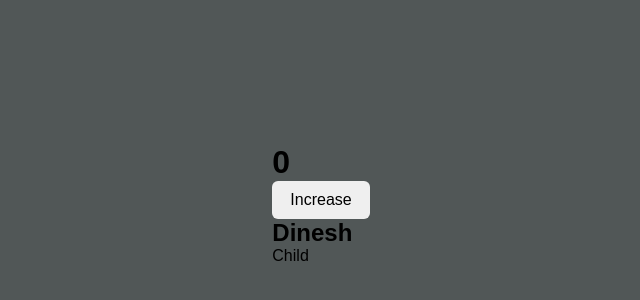
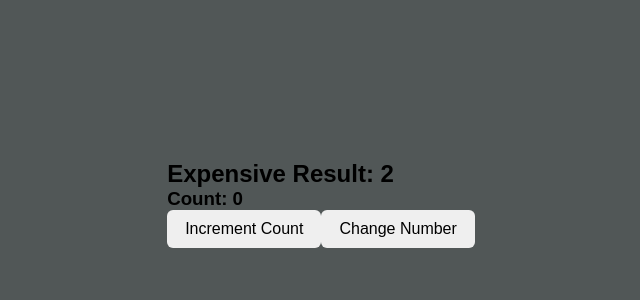
Before and after one commit to DineshSivalanka/React-Practice, a React (Vite) app: page / in a window 1280 px wide. Shown: the part 196-496 px from the top of the page, without its empty margins (319-959 px from the left). Built offline with nearby package versions, Linux system fonts and the light colour scheme.

Commit message:
Use Memo

```diff
--- a/src/App.jsx
+++ b/src/App.jsx
@@ -23,6 +23,8 @@ import DynamicTask from './component/Dynamic_Route and Nested Route/DynamicTask'
 import ProtectedApp from './component/React Protected Routes/ProtectedApp';
 import LocalStorage from './component/LocalStorage/LocalStorage';
 import ReactMemoApp from './component/React memo/ReactMemoApp';
+import UseMemo from './component/Use Memo/UseMemo';
+
 import './App.css'
 const App = () => {
   return (
@@ -99,8 +101,11 @@ const App = () => {
       {/* <div>
         <LocalStorage/>
       </div> */}
+      {/* <div>
+        <ReactMemoApp/>
+      </div> */}
       <div>
-        <ReactMemoApp/>
+        <UseMemo/>
       </div>
     </div>
   )
--- /dev/null
+++ b/src/component/Use Memo/UseMemo.jsx
@@ -0,0 +1,33 @@
+import React, { useState, useMemo } from "react";
+
+const Example = () => {
+  const [count, setCount] = useState(0);
+  const [number, setNumber] = useState(1);
+
+  const slowFunction = (num) => {
+    console.log("Calculating...");
+    for (let i = 0; i < 1000000000; i++) {Math.sqrt(i)} // heavy work
+    return num * 2;
+  };
+
+  const result = useMemo(() => {
+    return slowFunction(number);
+  }, [number]);
+
+  return (
+    <>
+      <h2>Expensive Result: {result}</h2>
+      <h3>Count: {count}</h3>
+
+      <button onClick={() => setCount(count + 1)}>
+        Increment Count
+      </button>
+
+      <button onClick={() => setNumber(number + 1)}>
+        Change Number
+      </button>
+    </>
+  );
+};
+
+export default Example;
```
